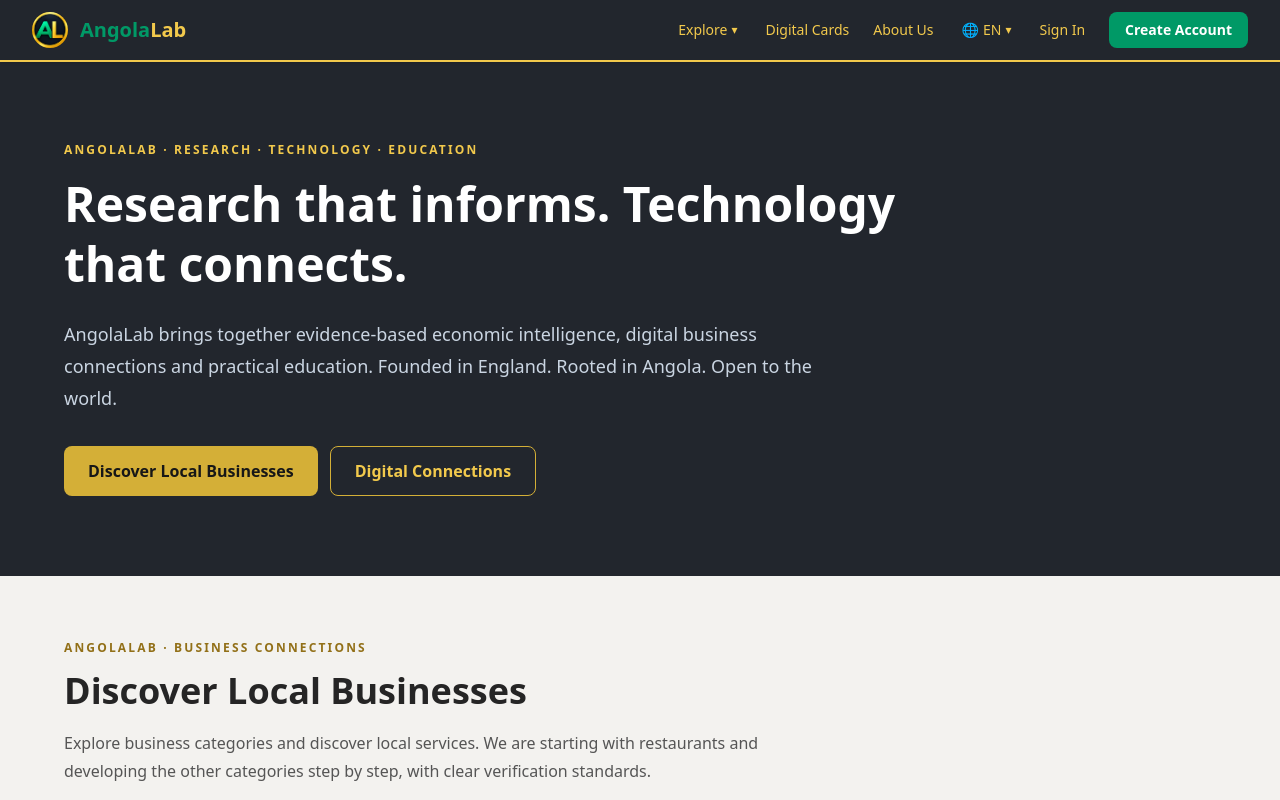
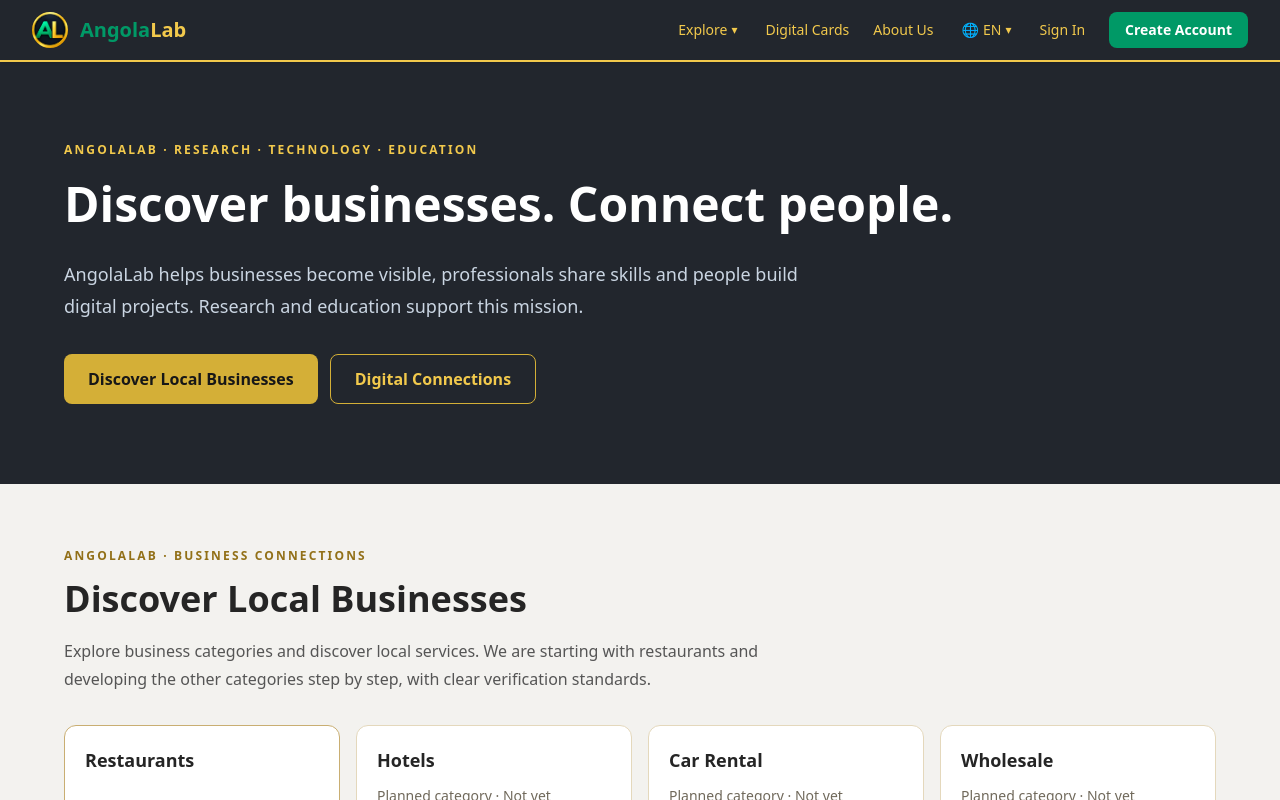
Before and after one commit to oswaldodeal/angolalab-restaurants, a Next.js app: page /en in a window 1280 px wide. Shown: the top 800 px of the page. Built offline with nearby package versions, Linux system fonts and the light colour scheme.

Commit message:
Lead English Home with practical business mission

```diff
--- a/app/en/page.tsx
+++ b/app/en/page.tsx
@@ -7,8 +7,8 @@ export default function EcosystemHomePage() {
   <section className="lab-dark-section w-full px-5 py-16 sm:py-20">
    <div className="mx-auto max-w-6xl">
     <p className="mb-4 text-xs font-bold uppercase tracking-[0.18em] text-[#f2c94c]">AngolaLab · Research · Technology · Education</p>
-    <h1 className="max-w-4xl text-4xl font-bold leading-tight text-white sm:text-5xl">Research that informs. Technology that connects.</h1>
-    <p className="mt-6 max-w-3xl text-lg leading-8 text-slate-300">AngolaLab brings together evidence-based economic intelligence, digital business connections and practical education. Founded in England. Rooted in Angola. Open to the world.</p>
+    <h1 className="max-w-4xl text-4xl font-bold leading-tight text-white sm:text-5xl">Discover businesses. Connect people.</h1>
+    <p className="mt-6 max-w-3xl text-lg leading-8 text-slate-300">AngolaLab helps businesses become visible, professionals share skills and people build digital projects. Research and education support this mission.</p>
     <div className="mt-8 flex flex-wrap gap-3">
      <a href="#aeis" className="inline-flex min-h-12 items-center rounded-lg bg-[#d4af37] px-6 py-3 font-semibold text-[#171717] hover:bg-[#f2c94c]">Discover Local Businesses</a>
      <a href="#connections" className="inline-flex min-h-12 items-center rounded-lg border border-[#d4af37] px-6 py-3 font-semibold text-[#f2c94c] hover:bg-white/10">Digital Connections</a>
```
